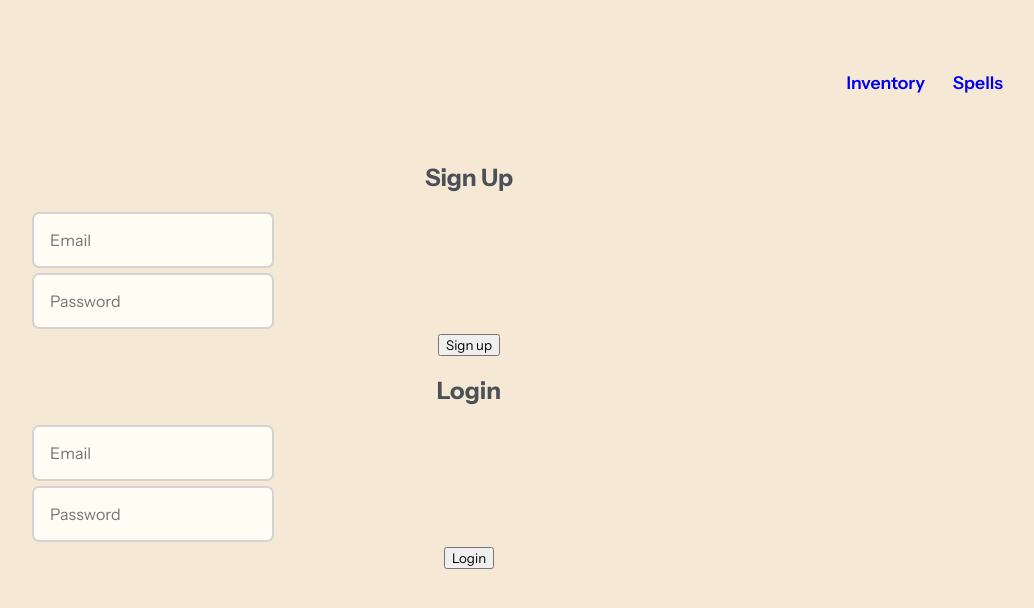
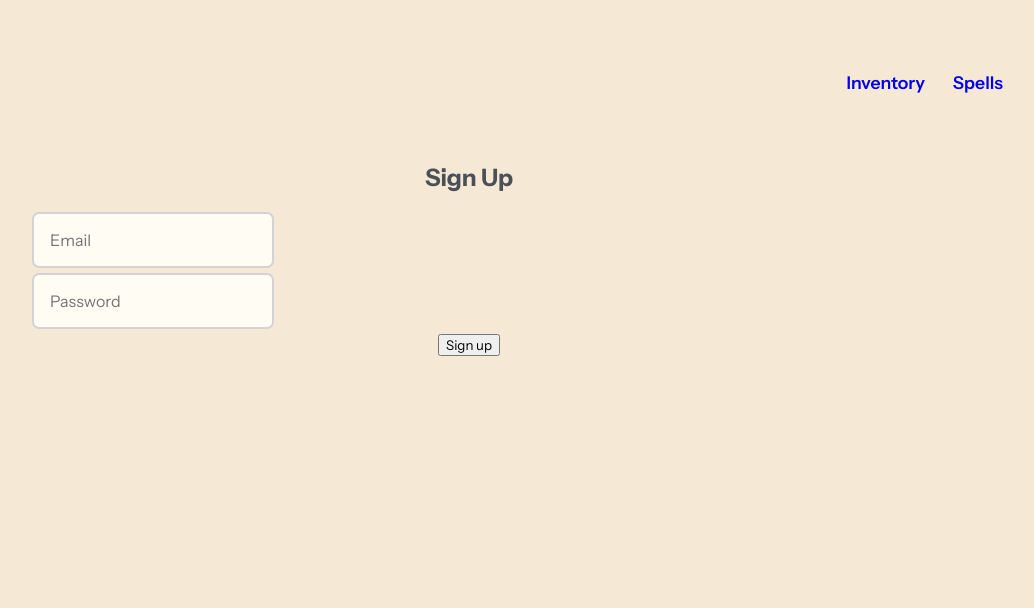
Before and after one commit to draykhlin/adventurers-log, a React (Create React App) app in the folder frontend/: page / in a window 1280 px wide. Shown: the top 608 px of the page, without its empty margins (171-1205 px from the left). Built offline with nearby package versions, Linux system fonts and the light colour scheme; a web font is replaced by a local one.

Commit message:
fixed signup not creating document in db

```diff
--- a/frontend/src/pages/Home.js
+++ b/frontend/src/pages/Home.js
@@ -8,17 +8,17 @@ const Home = () => {
 
          <form className="signup" action="/api/auth/signup" method="POST">
             <h2>Sign Up</h2>
-            <input type="email" placeholder="Email" required />
-            <input type="password" placeholder="Password" required />
+            <input type="email" name="email" placeholder="Email" required />
+            <input type="password" name="password" placeholder="Password" required />
             <button type="submit">Sign up</button>
          </form>
 
-         <form className="login" action="/login" method="POST">
+         {/* <form className="login" action="/login" method="POST">
             <h2>Login</h2>
-            <input type="email" placeholder="Email" required />
-            <input type="password" placeholder="Password" required />
+            <input type="email" name="email" placeholder="Email" required />
+            <input type="password" name="password" placeholder="Password" required />
             <button type="submit">Login</button>
-         </form>
+         </form> */}
       </div>
 
       </>
```
Also changed, not shown: 1 other file (tests, documents, lock files or other folders).
